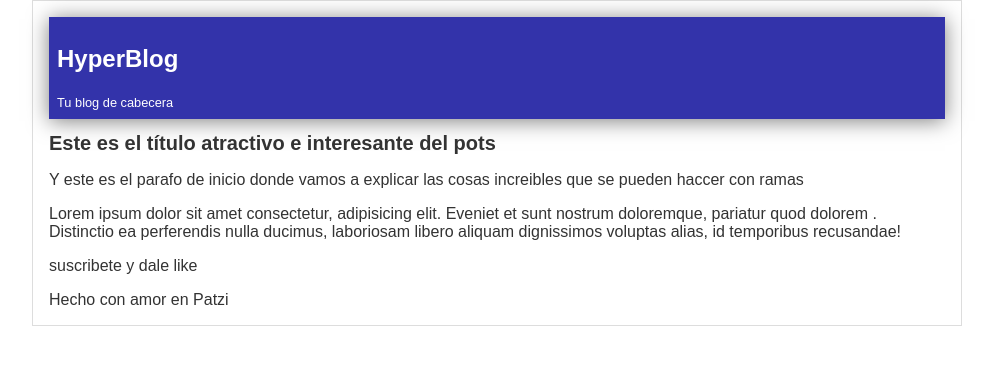
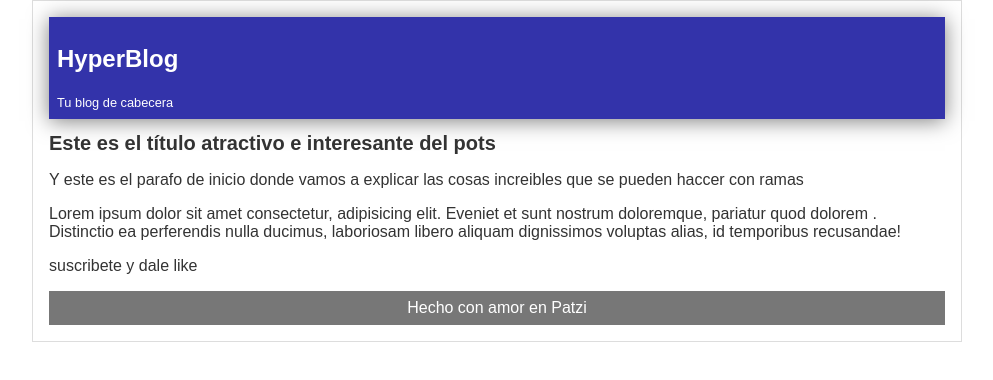
Before and after one commit to SebasDeveloper1/HyperBlog.github.io, a plain HTML site: page index.html in a window 1280 px wide. Shown: the whole page, without its empty margins (143-1136 px from the left). Drawn offline with Linux system fonts and the light colour scheme.

Commit message:
cabecera footer terminado

```diff
--- a/estilos.css
+++ b/estilos.css
@@ -33,3 +33,10 @@ body{
 #container h1{
 font-size:  20px;
 }
+
+#footer{
+	color: white;
+	background: #777;
+	text-align: center;
+	padding: 0.5em;
+}
```
